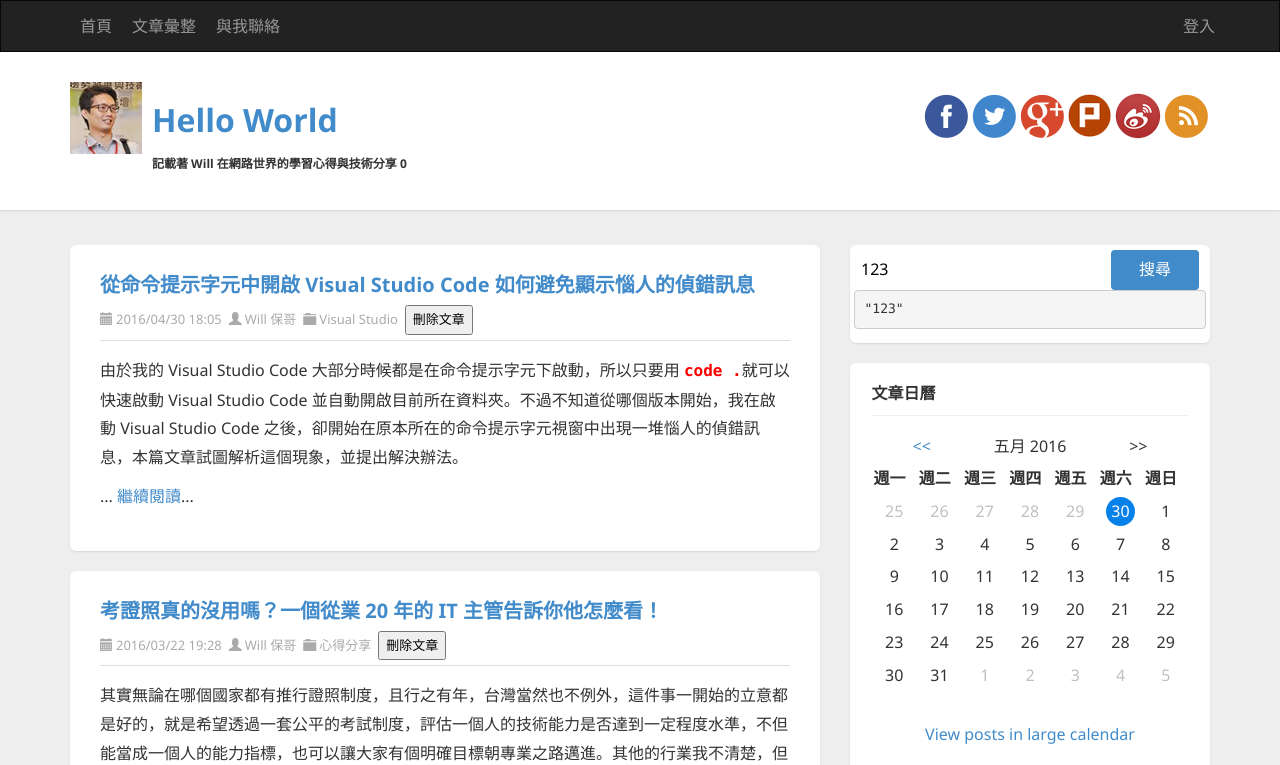
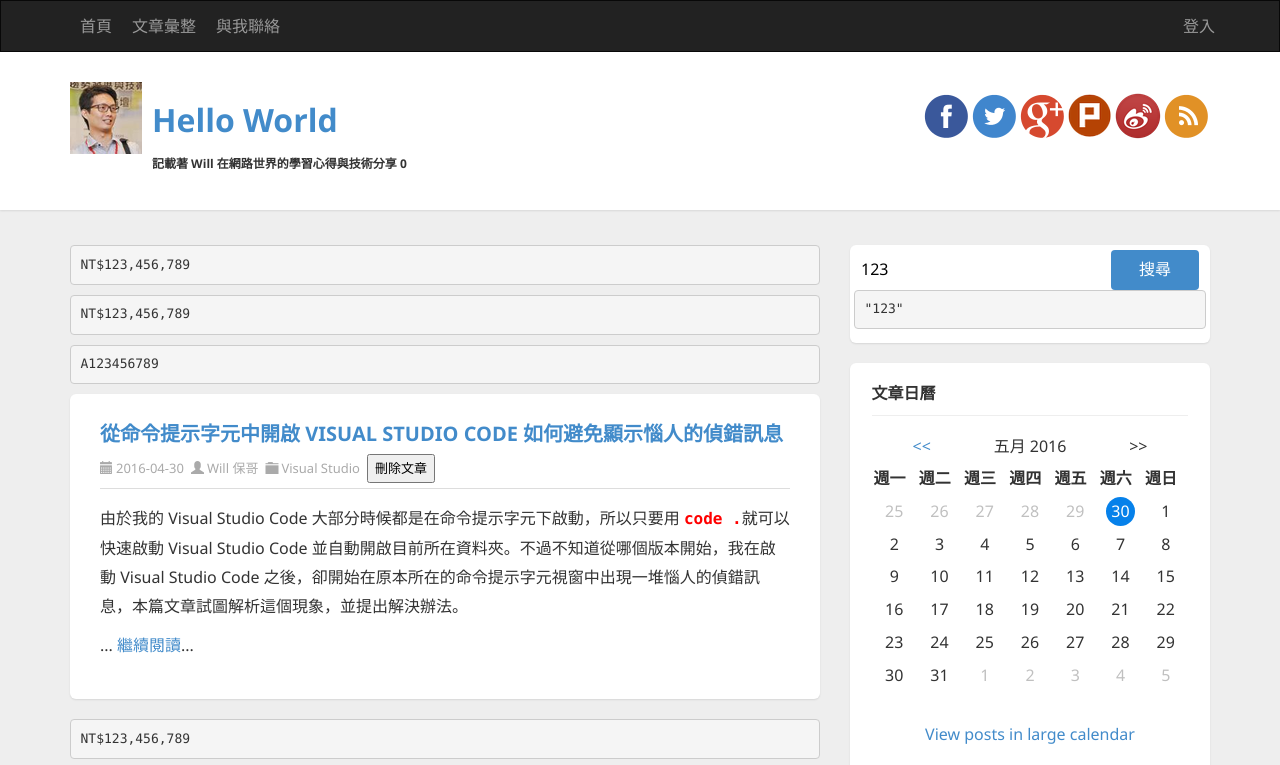
Before and after one commit to coolrare/ng-cathay-211214, an Angular app: page / in a window 1280 px wide. Shown: the top 765 px of the page. Built offline with nearby package versions, Linux system fonts and the light colour scheme.

Commit message:
示範 Pipe 元件用法（包含自訂Pipe元件）

```diff
--- a/package.json
+++ b/package.json
@@ -3,7 +3,7 @@
   "version": "0.0.0",
   "scripts": {
     "ng": "ng",
-    "start": "ng serve --open",
+    "start": "ng serve",
     "build": "ng build",
     "watch": "ng build --watch --configuration development",
     "test": "ng test",
--- a/src/app/app.module.ts
+++ b/src/app/app.module.ts
@@ -8,13 +8,15 @@ import { AppComponent } from './app.component';
 import { HeaderComponent } from './header/header.component';
 import { FooterComponent } from './footer/footer.component';
 import { ArticleComponent } from './article/article.component';
+import { ToASCIIPipe } from './to-ascii.pipe';
 
 @NgModule({
   declarations: [
     AppComponent,
     HeaderComponent,
     FooterComponent,
-    ArticleComponent
+    ArticleComponent,
+    ToASCIIPipe
   ],
   imports: [
     BrowserModule,
--- a/src/app/article/article.component.html
+++ b/src/app/article/article.component.html
@@ -1,10 +1,13 @@
+<pre>NT${{ 123456789 | number }}</pre>
+<pre>{{ 123456789 | currency:'TWD':'symbol':'1.0-0' }}</pre>
+<pre>{{ 'Ａ１２３４５６７８９' | toASCII }}</pre>
 <article class="post" id="post0">
   <header class="post-header">
     <h2 class="post-title">
-      <a [href]="item.href">{{item.title}}</a>
+      <a [href]="item.href">{{item.title | uppercase}}</a>
     </h2>
     <div class="post-info clearfix">
-      <span class="post-date"><i class="glyphicon glyphicon-calendar"></i>{{item.date}}</span>
+      <span class="post-date"><i class="glyphicon glyphicon-calendar"></i>{{item.date | date:'yyyy-MM-dd'}}</span>
       <span class="post-author"><i class="glyphicon glyphicon-user"></i><a
            href="http://blog.miniasp.com/author/will.aspx">{{item.author}}</a></span>
       <span class="post-category"><i class="glyphicon glyphicon-folder-close"></i><a
--- /dev/null
+++ b/src/app/to-ascii.pipe.ts
@@ -0,0 +1,25 @@
+import { Pipe, PipeTransform } from '@angular/core';
+
+@Pipe({
+  name: 'toASCII'
+})
+export class ToASCIIPipe implements PipeTransform {
+
+  transform(value: string): unknown {
+    return toASCII(value);
+  }
+
+}
+
+function toASCII(chars: string) {
+  var ascii = '';
+  for(var i=0, l=chars.length; i<l; i++) {
+      var c = chars[i].charCodeAt(0);
+      //只針對半形去轉換
+      if (c >= 0xFF00 && c <= 0xFFEF) {
+          c = 0xFF & (c + 0x20);
+      }
+      ascii += String.fromCharCode(c);
+  }
+  return ascii;
+}
```
